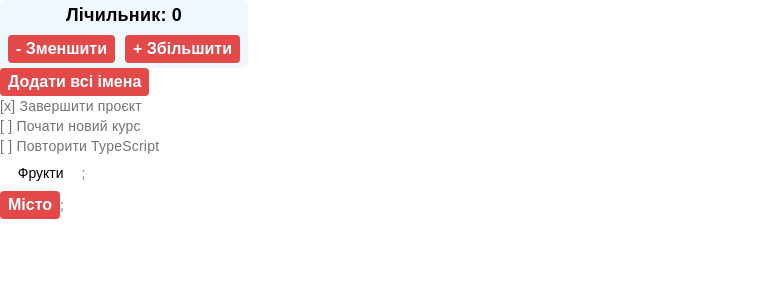
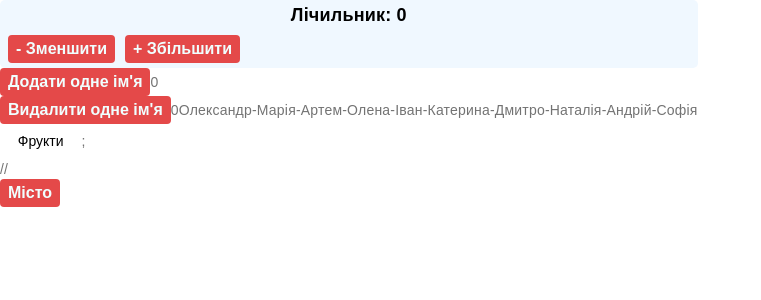
Before and after one commit to petkryn/react-weather-app, a React (Vite) app: page / in a window 1280 px wide. Shown: the top 300 px of the page, without its empty margins (0-761 px from the left). Built offline with nearby package versions, Linux system fonts and the light colour scheme.

Commit message:
refactor; create remove-names and names-array components

```diff
--- a/src/components/Button/index.tsx
+++ b/src/components/Button/index.tsx
@@ -1,7 +1,23 @@
+// import "./style.css";
+
+// function Button({ buttonText }: { buttonText: string }) {
+//   return <button className="btn">{buttonText}</button>;
+// }
+
 import "./style.css";
+import React from "react";
 
-function Button({ buttonText }: { buttonText: string }) {
-  return <button className="btn">{buttonText}</button>;
+interface ButtonProps {
+  customClick: () => void;
+  children: React.ReactNode;
 }
 
+const Button: React.FC<ButtonProps> = ({ customClick, children }) => {
+  return (
+    <button className="btn" onClick={customClick}>
+      {children}
+    </button>
+  );
+};
+
 export default Button;
--- a/src/components/CitiesArray/index.tsx
+++ b/src/components/CitiesArray/index.tsx
@@ -1,21 +1,20 @@
 import "./style.css";
 import { FC, useState } from "react";
+import Button from "../Button";
 
 const CitiesArray = () => {
-  const [fruit, setFruits] = useState<string[]>([]);
+  const [cities, setCities] = useState<string[]>([]);
 
   const addCity = () => {
-    setFruits((prevState) => {
+    setCities((prevState) => {
       return [...prevState, "Lviv"];
     });
   };
 
   return (
     <div>
-      <button className="btn" onClick={addCity}>
-        Місто
-      </button>
-      {fruit.join("-")};
+      <Button customClick={addCity}>Місто</Button>
+      {cities.join("-")}
     </div>
   );
 };
--- a/src/components/Counter/index.tsx
+++ b/src/components/Counter/index.tsx
@@ -1,8 +1,9 @@
 import "./style.css";
 import React, { useState } from "react";
+import Button from "../Button";
 
 const Counter: React.FC = () => {
-  const [count, setCount] = useState(0);
+  const [count, setCount] = useState<number>(0);
 
   const handleDecrease = () => {
     // setCount((prevState) => {
@@ -21,12 +22,8 @@ const Counter: React.FC = () => {
     <div className="counter__info">
       <h2>Лічильник: {count}</h2>
       <div className="buttons">
-        <button onClick={handleDecrease} className="button">
-          - Зменшити
-        </button>
-        <button onClick={handleIncrease} className="button">
-          + Збільшити
-        </button>
+        <Button onClick={handleDecrease}>- Зменшити</Button>
+        <Button onClick={handleIncrease}>+ Збільшити</Button>
       </div>
     </div>
   );
--- a/src/components/FruitsArray/index.tsx
+++ b/src/components/FruitsArray/index.tsx
@@ -1,7 +1,7 @@
 import { FC, useState } from "react";
 
 const FruitsArray = () => {
-  const [fruit, setFruits] = useState<string[]>([]);
+  const [fruits, setFruits] = useState<string[]>([]);
 
   const addFruit = () => {
     setFruits((prevState) => {
@@ -12,7 +12,7 @@ const FruitsArray = () => {
   return (
     <div>
       <button onClick={addFruit}>Фрукти</button>
-      {fruit.join("-")};
+      {fruits.join("-")};
     </div>
   );
 };
--- a/src/components/NamesArray/index.tsx
+++ b/src/components/NamesArray/index.tsx
@@ -1,49 +1,26 @@
 import "./style.css";
 import { FC, useState } from "react";
-// import { names } from "../../data/names";
+import Button from "../Button";
+import { names } from "../../data/names";
 
 const NamesArray = () => {
-  const [currentNames, setCurrentNames] = useState([]);
+  const [currentNames, setCurrentNames] = useState<string[]>([]);
+  const [count, setCount] = useState<number>(0);
 
   const handlePush = () => {
-    //@ts-ignore
-    setCurrentNames((prevState) => {
-      console.log(prevState);
-      return [...prevState, "Andrii"];
-    });
+    const newCount = count + 1;
+    setCount(newCount);
+
+    if (newCount % 2 == 1) {
+      console.log(newCount);
+      setCurrentNames((prevState) => [...prevState, names[newCount]]);
+    }
   };
-  // const array: any = [];
-  // const newarray = () => {
-  //   array.push("Andrii");
-  //   console.log(array);
-  // };
-
-  // const handleNamePush = () => {
-  //   //@ts-ignore
-  //   setCurrentNames(["Andrii"]);
-  // };
-
-  // const handlePushName = () => {
-  //   //@ts-ignore
-  //   setCurrentNames(["Den"]);
-  // };
 
   return (
     <div>
-      <button onClick={handlePush} className="button">
-        Додати всі імена
-      </button>
-
-      {/* <button onClick={newarray} className="button">
-        імена
-      </button>
-      {array.join("")} */}
-      {/* <button onClick={handleNamePush} className="button">
-        Додати ім'я Андрій
-      </button>
-      <button onClick={handlePushName} className="button">
-        Додати ім'я Денис
-      </button> */}
+      <Button customClick={handlePush}>Додати одне ім'я</Button>
+      {count}
       {currentNames.join("-")}
     </div>
   );
--- /dev/null
+++ b/src/components/RemoveNames/index.tsx
@@ -0,0 +1,27 @@
+import { FC, useState } from "react";
+import Button from "../Button";
+import { names } from "../../data/names";
+
+const NamesArray = () => {
+  const [currentNames, setCurrentNames] = useState<string[]>([...names]);
+  const [count, setCount] = useState<number>(0);
+
+  const handleNameRemove = () => {
+    setCount((prevState) => prevState - 1);
+
+    setCurrentNames((prevState) => {
+      if (prevState.length === 0) return prevState;
+      return prevState.slice(0, -1);
+    });
+  };
+
+  return (
+    <div>
+      <Button customClick={handleNameRemove}>Видалити одне ім'я</Button>
+      {count}
+      {currentNames.join("-")}
+    </div>
+  );
+};
+
+export default NamesArray;
--- a/src/pages/TestField/index.tsx
+++ b/src/pages/TestField/index.tsx
@@ -7,6 +7,7 @@ import UserList from "../../components/UserList";
 import { users } from "../../data/users";
 import FruitsArray from "../../components/FruitsArray";
 import CitiesArray from "../../components/CitiesArray";
+import RemoveNames from "../../components/RemoveNames";
 
 const TestField: FC = () => {
   return (
@@ -14,13 +15,12 @@ const TestField: FC = () => {
       <div>
         <Counter />
       </div>
-
       <NamesArray />
-      <TaskList tasks={tasks} />
-
+      <RemoveNames />
+      {/* <TaskList tasks={tasks} /> */}
       {/* <UserList users={users} /> */}
-      <FruitsArray/>
-      <CitiesArray/>
+      <FruitsArray />
+      // <CitiesArray />
     </div>
   );
 };
```
